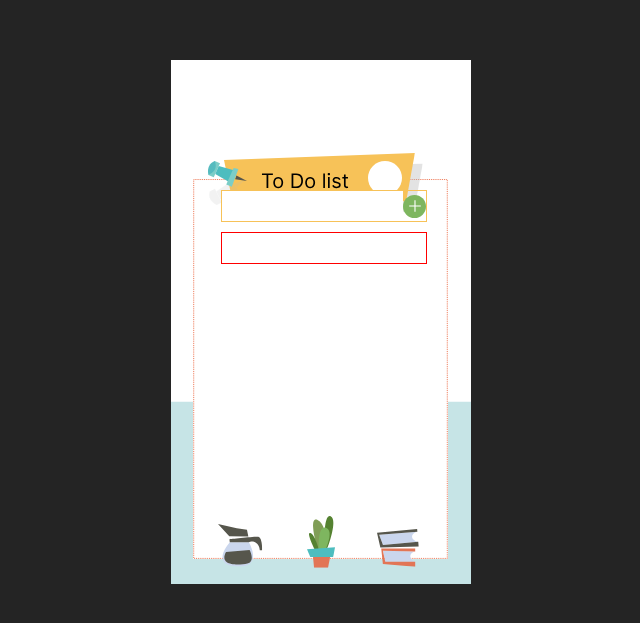
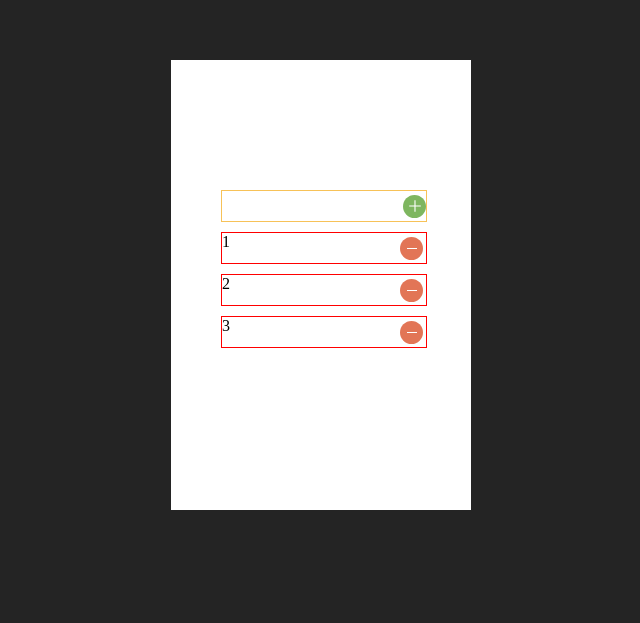
Before and after one commit to KimberlyYen/todo-list_Kimberly, a Vue app: page / in a window 1280 px wide. Shown: the part 123-746 px from the top of the page, without its empty margins (319-959 px from the left). Built offline with nearby package versions, Linux system fonts and the light colour scheme.

Commit message:
Add one todo-list and Enter [OK]

```diff
--- a/src/components/Input.vue
+++ b/src/components/Input.vue
@@ -1,11 +1,21 @@
 <script setup>
-import { ref } from 'vue';
+import { ref } from "vue";
 
-const addNewOne = ref('');
+const addNewOne = ref("");
+const toDoList = ref([1,2,3]);
 
+// 輸入內容
+// 按下enter
+// 顯示內容在第二欄
 function add() {
-  console.log(addNewOne.value);
+  // alert(addNewOne.value);
+  toDoList.value.push(addNewOne.value) // 注意.value的寫法
+  alert(addNewOne);
 }
+
+// function delete() {
+//   toDoList.value = []
+// }
 </script>
 
 <template>
@@ -14,19 +24,22 @@ function add() {
       type="text"
       class="inputBox"
       v-model="addNewOne"
-      @keyup.enter="add"
+      @keyup.enter="add()"
     />
-    <img src="@/assets/btn-add.svg" alt="btn-add" >
+    <img src="@/assets/btn-add.svg" alt="btn-add" class="btn-add"/>
   </div>
 
-  <div class="outPut">
-    {{ addNewOne }}
+  <div v-if="toDoList.length !== 0">
+    <div class="outPut" v-for="todo in toDoList" :key="todo">
+      {{ todo }}
+      <img src="@/assets/btn-delete.svg" alt="btn-delete" class="btn-delete" />
+    </div>
   </div>
 </template>
 
 <style lang="scss" scoped>
-.input ,
-.outPut{
+.input,
+.outPut {
   display: flex;
   position: absolute;
   width: 204px;
@@ -34,7 +47,7 @@ function add() {
   position: relative;
   top: 130px;
   left: 50px;
-  border: #F7C258 1px solid;
+  border: #f7c258 1px solid;
 
   .inputBox {
     border: none;
@@ -47,7 +60,7 @@ function add() {
   margin-top: 10px;
 }
 
-img{
+.btn-add, .btn-delete {
   position: relative;
   top: 0px;
   margin-left: auto;
--- a/src/components/Todo.vue
+++ b/src/components/Todo.vue
@@ -7,7 +7,7 @@ import Input from '@/components/Input.vue'
   <div class="container">
     <div class="bg">
         <Input />
-        <img src="../assets/bg-All.svg" alt="background">
+        <!-- <img src="../assets/bg-All.svg" alt="background"> -->
     </div>
   </div>
 </template>
```
